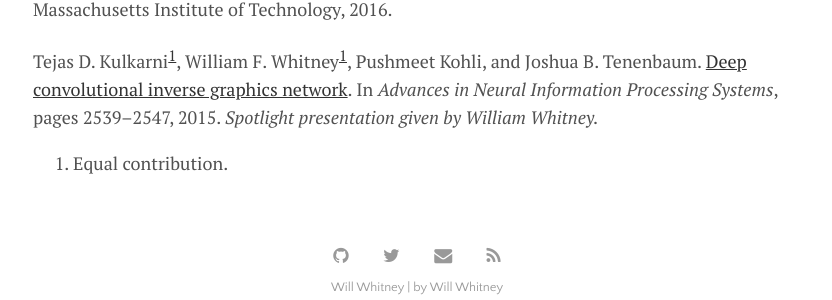
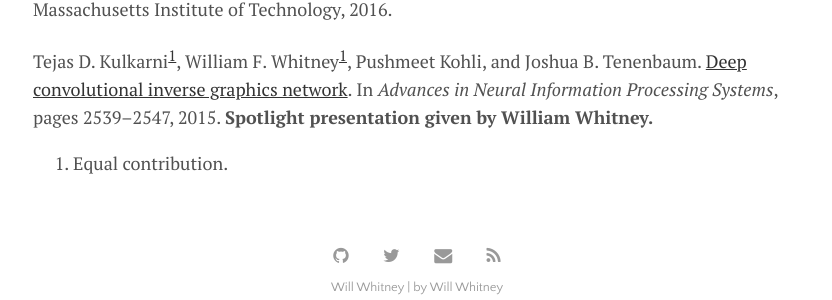
Before and after one commit to willwhitney/willwhitney.github.io, a Jekyll site: the page built from index.md, in a window 1280 px wide. Shown: the part 1655-1955 px from the top of the page, without its empty margins (223-1055 px from the left). Built offline with Jekyll 4.4.1, drawn with Linux system fonts in a browser that asks for light colours; nearby versions of some CDN libraries.

```diff
--- /dev/null
+++ b/CNAME
@@ -0,0 +1 @@
+www.willwhitney.com
--- a/index.md
+++ b/index.md
@@ -31,6 +31,6 @@ William F. Whitney. [Disentangled Representations in Neural Models](assets/paper
 
 
 Tejas D. Kulkarni[^1], William F. Whitney[^1], Pushmeet Kohli, and Joshua B. Tenenbaum. [Deep convolutional inverse graphics network](assets/papers/Deep.Convolutional.Inverse.Graphics.Network.pdf). In _Advances in Neural Information Processing Systems_, pages 2539–2547, 2015.
-_Spotlight presentation given by William Whitney._
+**Spotlight presentation given by William Whitney.**
 
 [^1]: Equal contribution.
```
